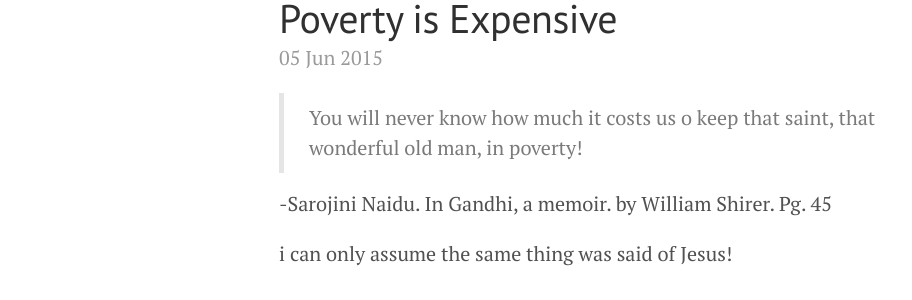
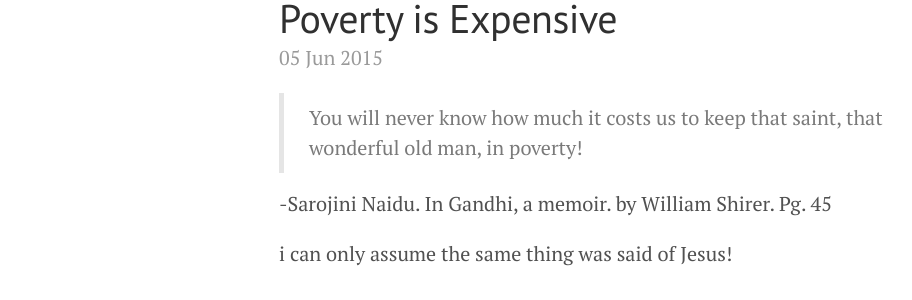
Before and after one commit to jrsconfitto/jrsconfitto.github.io, a Jekyll site: the page built from _posts/2015-06-05-poverty-is-expensive.markdown, in a window 1280 px wide. Shown: the part 139-439 px from the top of the page, without its empty margins (1-913 px from the left). Built offline with Jekyll 4.4.1, drawn with Linux system fonts in a browser that asks for light colours.

Commit message:
Fix typo

```diff
--- a/_posts/2015-06-05-poverty-is-expensive.markdown
+++ b/_posts/2015-06-05-poverty-is-expensive.markdown
@@ -4,7 +4,7 @@ title: Poverty is Expensive
 date: "2015-06-05"
 ---
 
-> You will never know how much it costs us o keep that saint, that wonderful old man, in poverty!
+> You will never know how much it costs us to keep that saint, that wonderful old man, in poverty!
 
 -Sarojini Naidu. In Gandhi, a memoir. by William Shirer. Pg. 45
 
```
